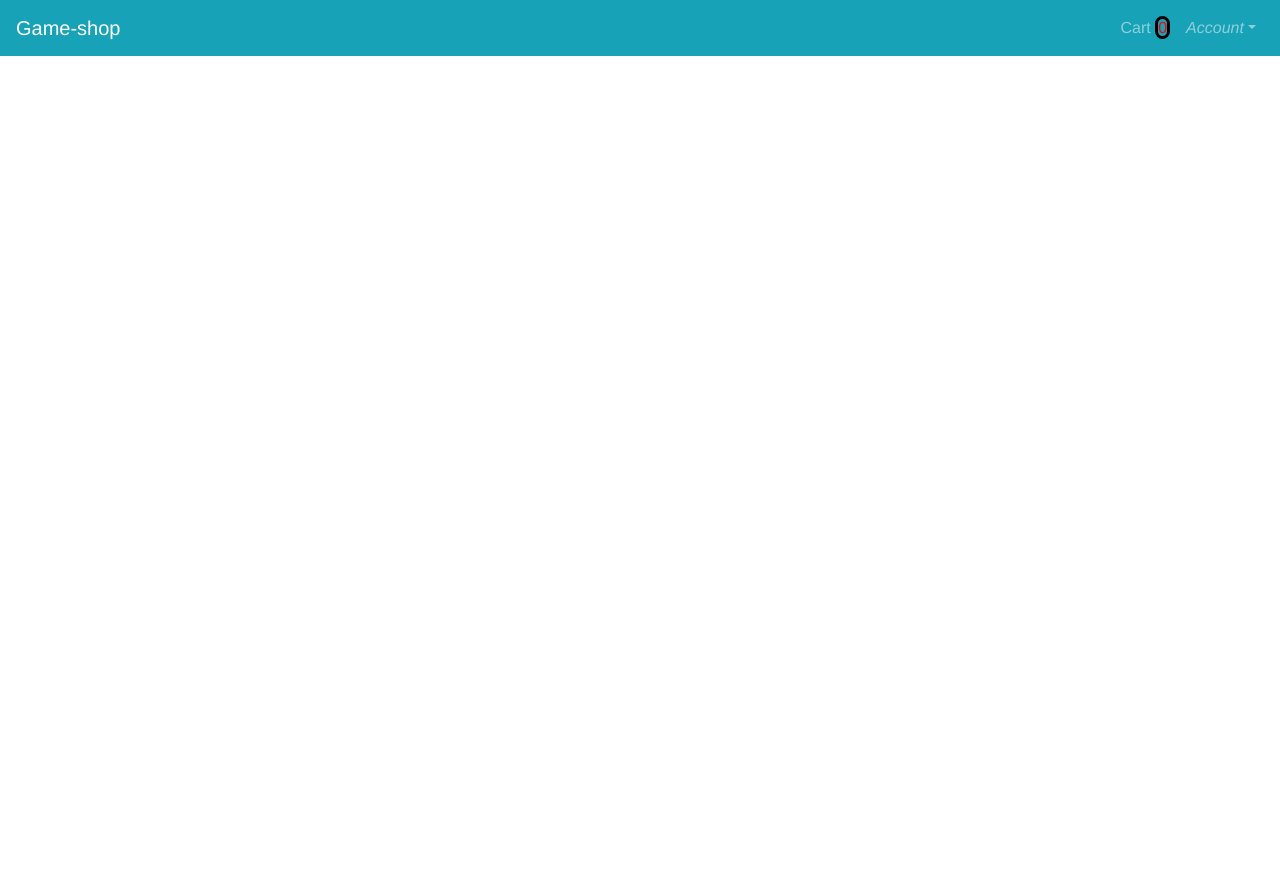
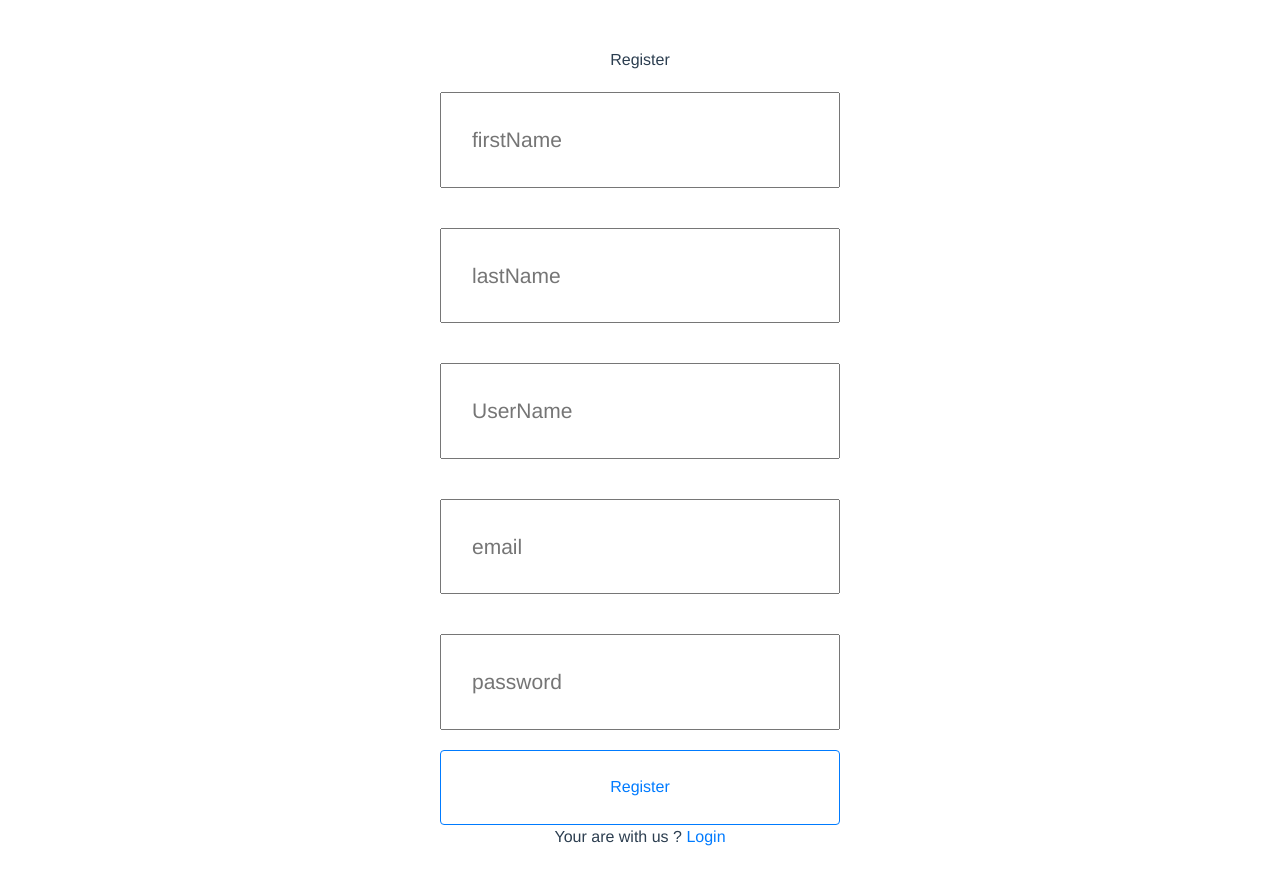
Before and after one commit to TomasSirotek/Vue-E-Commerce, a Vue app: page /register in a window 1280 px wide. Shown: the top 884 px of the page. Before the commit the page ends 800 px from the top, so only its background shows below. Built offline with nearby package versions, Linux system fonts and the light colour scheme.

Commit message:
before auth vuex

```diff
--- a/src/App.vue
+++ b/src/App.vue
@@ -1,21 +1,49 @@
 <template>
   <div id="app">
-    <Nav-bar></Nav-bar>
-    <router-view/>
+    <Nav-bar v-if="!noNav"></Nav-bar>
+    <router-view />
   </div>
 </template>
 
 <script>
- import Navbar from '@/components/Navbar.vue'
+import Navbar from "@/components/Navbar.vue";
 export default {
-  components:{
-    'Nav-bar' : Navbar
+  components: {
+    "Nav-bar": Navbar,
+  },
+  data() {
+    return {
+      noNav: null,
+    };
   },
   mounted() {
     this.$store.commit("updateCartFromLocalStorage");
-  }
+  },
 
-}
+  created() {
+    this.checkRoute();
+  },
+
+  methods: {  // checker for routers navigation
+    checkRoute() {
+      if (
+        this.$route.name === "Login" ||
+        this.$route.name === "Register" ||
+        this.$route.name === "PasswordReset"
+      ) {
+        this.noNav = true;
+        return;
+      }
+      this.noNav = false;
+    },
+  },
+  watch: {
+    // Watcher for routes
+    $route() {
+      this.checkRoute();
+    },
+  },
+};
 </script>
 
 <style lang="scss">
--- a/src/assets/style.scss
+++ b/src/assets/style.scss
@@ -19,3 +19,8 @@ h1{
 h3{
     font-size: 20px;
 }
+.error{
+    color:red;
+    font-size: 13px;
+    text-align: center;
+}
--- a/src/components/Cart/CartTotal.vue
+++ b/src/components/Cart/CartTotal.vue
@@ -4,7 +4,7 @@
             <div class="row flex-column">
                 <h2>Total Price</h2>
                 <h3>{{  cart_Total.toFixed(2) }} $</h3>
-            <b-button @click="addCheckoutItem" variant="success">Pay with Credit Bitcoin</b-button>
+            <b-button @click="addCheckoutItem" variant="success">Buy all</b-button>
             </div>
         </div>
         <div v-for="item in orderItems" :key="item.id">
@@ -17,6 +17,7 @@
 <script>
     export default {
         name:"cartTotal",
+
         computed: {
             cart_Total(){
                 return this.$store.getters.cartTotal
--- /dev/null
+++ b/src/components/InfoModal.vue
@@ -0,0 +1,41 @@
+<template>
+    <div class="container text-center">
+        <div class="row">
+            <div class="modalus">
+    <div class="modal-content">
+        <p>{{ this.modalMsg }}</p>
+        <button @click="closeBtn">Close this bitch</button>
+    </div>
+</div>
+        </div>
+    </div>
+
+
+
+</template>
+
+<script>
+    export default {
+        name: "InfoModal",
+        props:["modalMsg"],
+        methods: {
+            closeBtn(){
+                this.$emit("close-btn")
+            }
+        }
+
+
+    }
+</script>
+
+<style lang="scss" scoped>
+.container {
+    background: black;
+}
+.modalus{
+    background: black;
+    color:red;
+    align-items: center;
+}
+
+</style>
--- /dev/null
+++ b/src/components/Loading.vue
@@ -0,0 +1,25 @@
+<template>
+<div class="container-fluid">
+    <div class="d-flex justify-content-center">
+  <div class="spinner-border" role="status">
+    <span class="visually-hidden"></span>
+  </div>
+  </div>
+</div>
+
+</template>
+
+<script>
+    export default {
+        name:"Loading"
+
+    }
+</script>
+
+<style lang="scss" scoped>
+.f-flex{
+    background: grey;
+
+}
+
+</style>
--- a/src/components/Navbar.vue
+++ b/src/components/Navbar.vue
@@ -16,7 +16,7 @@
               <em>Account</em>
             </template>
             <b-dropdown-item to="/about">Profile</b-dropdown-item>
-            <b-dropdown-item to="/">Sign In</b-dropdown-item>
+            <b-dropdown-item to="/Login">SignIn/Register</b-dropdown-item>
             <b-dropdown-item to="/products">All products</b-dropdown-item>
           </b-nav-item-dropdown>
         </b-navbar-nav>
--- a/src/router/index.js
+++ b/src/router/index.js
@@ -29,6 +29,30 @@ const routes = [
     // which is lazy-loaded when the route is visited.
     component: () => import(/* webpackChunkName: "cart" */ '../views/Cart.vue')
   },
+  {
+    path: '/login',
+    name: 'Login',
+    // route level code-splitting
+    // this generates a separate chunk (about.[hash].js) for this route
+    // which is lazy-loaded when the route is visited.
+    component: () => import(/* webpackChunkName: "login" */ '../views//Auth/Login.vue')
+  },
+  {
+    path: '/register',
+    name: 'Register',
+    // route level code-splitting
+    // this generates a separate chunk (about.[hash].js) for this route
+    // which is lazy-loaded when the route is visited.
+    component: () => import(/* webpackChunkName: "register" */ '../views//Auth/Register.vue')
+  },
+  {
+    path: '/passwordReset',
+    name: 'PasswordReset',
+    // route level code-splitting
+    // this generates a separate chunk (about.[hash].js) for this route
+    // which is lazy-loaded when the route is visited.
+    component: () => import(/* webpackChunkName: "passwordReset" */ '../views/Auth/PasswordReset.vue')
+  },
 
   {
     path: '/products',
--- a/src/store/index.js
+++ b/src/store/index.js
@@ -12,6 +12,7 @@ export default new Vuex.Store({
     menuItems: [],
     cart: [],
     orderItems: [],
+    user: null,
   },
   mutations: {
     addCheckoutItem: (state) => {
@@ -19,7 +20,7 @@ export default new Vuex.Store({
       dbOrders.add({
         orderNumber: 1,
         orderFromUser: state.cart
-
+// try set timeout
       })
 
     },
@@ -87,6 +88,10 @@ export default new Vuex.Store({
       updateLocalStorage(state.cart)
 
     },
+    SET_USER(state,user){
+      state.user = user
+
+  },
     updateCartFromLocalStorage(state) {
       const cart = localStorage.getItem('cart')
       if (cart) {
@@ -104,7 +109,8 @@ export default new Vuex.Store({
     // Setting from db
     setCheckoutItem: (context) => {
       context.commit('addCheckoutItem')
-    }
+    },
+
   },
   getters: {
     getMenuItems: state => state.menuItems,
@@ -124,6 +130,9 @@ export default new Vuex.Store({
     tottal: state => {
       return state.cart.reduce((a, b) => a + b.quantity, 0);
     },
+    getUser(state){
+      return state.user
+  },
   },
 
 
--- /dev/null
+++ b/src/views/Auth/Login.vue
@@ -0,0 +1,54 @@
+<template>
+      <div class="container text-center py-5">
+    LOGIN
+    <form >
+      <div class="login">
+        <input type="text" placeholder="email" v-model="email"/>
+      </div>
+
+      <div class="password">
+        <input type="password" placeholder="password" v-model="password" />
+      </div>
+
+      <b-button variant="outline-primary" type="submit"
+        >Login</b-button
+      >
+    </form>
+    <div class="error" ></div>
+    <span
+      >Not a member and want to get discount ?
+      <router-link  :to="`/register`">Register</router-link>
+       </span>
+    <span
+      > <br> Forgot your password again =
+      <router-link  :to="`/passwordreset`">Rest PSW</router-link>
+       </span>
+
+  </div>
+</template>
+
+<script>
+    export default {
+        name:"Login",
+        data(){
+            return{
+                email: null,
+                password:null,
+            }
+        }
+    }
+</script>
+
+<style lang="scss" scoped>
+input {
+  width: 400px;
+  padding: 30px;
+  margin: 20px;
+  font-size: 21px;
+}
+button {
+  width: 400px;
+  height: 75px;
+  font-size: 100%;
+}
+</style>
--- /dev/null
+++ b/src/views/Auth/PasswordReset.vue
@@ -0,0 +1,65 @@
+<template>
+      <div class="container text-center py-5">
+   <h2>Rest Your Password</h2>
+<InfoModal
+v-if="modalActive"
+v-on:close-btn="closeBtn"
+/>
+
+    <form >
+      <div class="email">
+        <input type="text" placeholder="email" v-model="email"/>
+      </div>
+    <b-button variant="outline-primary" type="submit"
+        >Reset</b-button
+      >
+        <Loading
+        v-if="loading"
+        />
+    </form>
+
+  </div>
+</template>
+
+<script>
+import InfoModal from "@/components/InfoModal.vue"
+import Loading from "@/components/Loading.vue"
+    export default {
+        name:"PasswordReset",
+        components: {
+            InfoModal,
+            Loading,
+        },
+        data(){
+            return{
+                email: null,
+                modalActive: false,
+                loading: false,
+                modalMessage : "",
+
+
+            }
+        },
+        methods: {
+            closeBtn(){
+                this.modalActive = !this.modalActive;
+                this.email = "";
+            },
+
+        }
+    }
+</script>
+
+<style lang="scss" scoped>
+input {
+  width: 400px;
+  padding: 30px;
+  margin: 20px;
+  font-size: 21px;
+}
+button {
+  width: 400px;
+  height: 75px;
+  font-size: 100%;
+}
+</style>
--- /dev/null
+++ b/src/views/Auth/Register.vue
@@ -0,0 +1,89 @@
+<template>
+  <div class="container text-center py-5">
+    Register
+    <form>
+      <div class="error" v-show="error">{{ this.errorMsg }}</div>
+
+      <div class="input">
+        <input type="text" placeholder="firstName" v-model="firstName" />
+      </div>
+
+      <div class="input">
+        <input type="text" placeholder="lastName" v-model="lastName" />
+      </div>
+
+      <div class="input">
+        <input type="text" placeholder="UserName" v-model="userName" />
+      </div>
+
+      <div class="input">
+        <input type="text" placeholder="email" v-model="email" />
+      </div>
+
+      <div class="input">
+        <input
+          type="password"
+          placeholder="password"
+          autocomplete="cc-number"
+          v-model="password"
+        />
+      </div>
+
+      <b-button variant="outline-primary" type="submit">Register</b-button>
+    </form>
+
+    <span
+      >Your are with us ?
+      <router-link :to="`/login`">Login</router-link>
+    </span>
+  </div>
+</template>
+
+<script>
+export default {
+  name: "Register",
+  data() {
+    return {
+      email: null,
+      password: null,
+      firstName: null,
+      lastName: null,
+      userName: null,
+      error: null,
+      errroMsg: "",
+    };
+  },
+  methods: {
+    register() {
+      if (
+        this.email !== "" ||
+        this.password !== "" ||
+        this.firstName !== "" ||
+        this.lastName !== "" ||
+        this.userName !== ""
+      ) {
+          this.error= false;
+          this.errroMsg= "";
+        return;
+      }
+      this.error = true;
+      this.errroMsg = "Fill all the fields !";
+      return;
+    },
+  },
+};
+</script>
+
+<style lang="scss" scoped>
+input {
+  width: 400px;
+  padding: 30px;
+  margin: 20px;
+  font-size: 21px;
+}
+button {
+  width: 400px;
+  height: 75px;
+  font-size: 100%;
+}
+</style>
```
